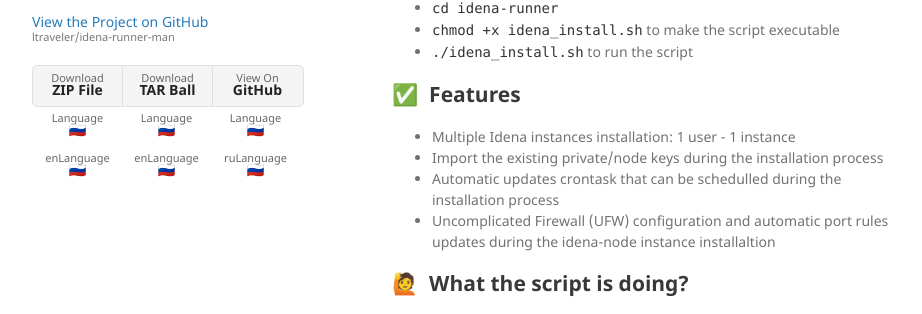
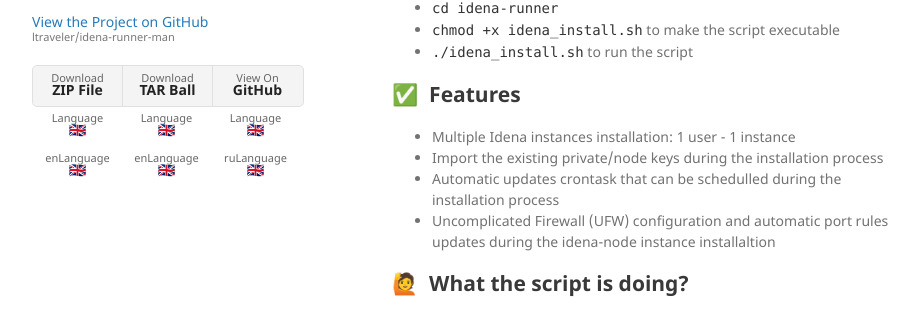
Before and after one commit to ltraveler/idena-runner-man, a Jekyll site: the page built from ru/index.md, in a window 1280 px wide. Shown: the part 405-719 px from the top of the page, without its empty margins (178-1100 px from the left). Built offline with Jekyll 4.4.1, drawn with Linux system fonts in a browser that asks for light colours; the repository's description, which GitHub fills in, is left out.

Commit message:
Update default-ru.html

```diff
--- a/_layouts/default-ru.html
+++ b/_layouts/default-ru.html
@@ -39,7 +39,7 @@
           {% assign pages=site.pages | where:"ref", page.ref | sort: 'lang' %}
           {% for page in pages %}
           <li>
-          <a href="{{ page.url }}" class="{{ page.lang }}">{{ page.lang }}Language <strong>🇷🇺</strong></a>
+          <a href="{{ page.url }}" class="{{ page.lang }}">{{ page.lang }}Language <strong>🇬🇧</strong></a>
           </li>
           {% endfor %}
         </ul>
```
